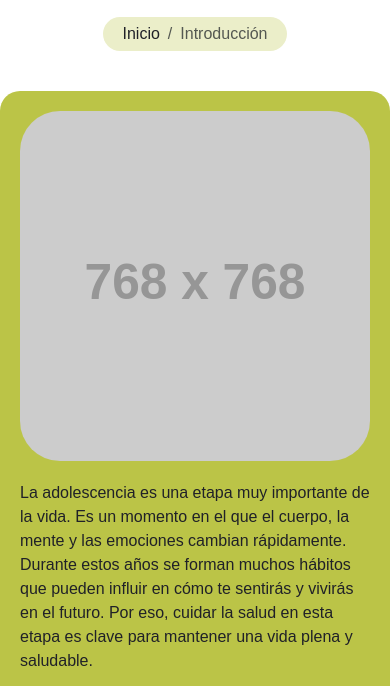
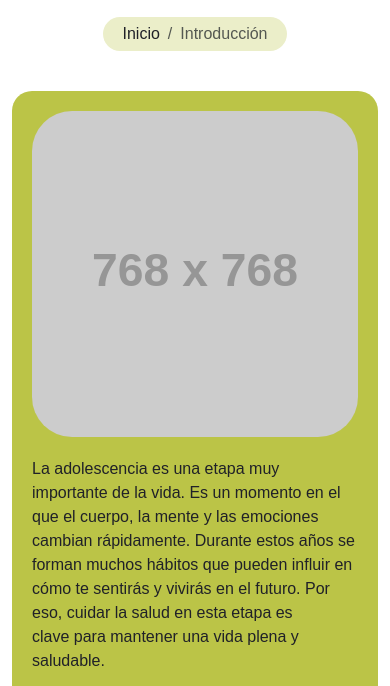
Before and after one commit to davidortuno/oa-estilo-calidad-vida, a plain HTML site: page introduccion.html in a window 390 px wide. Shown: the part 155-841 px from the top of the page. Drawn offline with nearby package versions, Linux system fonts and the light colour scheme; placeholder pictures from the web are drawn by us; a web font is replaced by a local one.

Commit message:
Ajuste de espacio en introducción

```diff
--- a/css/style.css
+++ b/css/style.css
@@ -451,8 +451,9 @@ hr.linea-footer {
 
 .fondo-oa-introduccion {
   background-color: var(--verde-pacch);
-  padding: 5rem;
+  padding: 5rem 68px;
   border-radius: 1.25rem;
+  margin: 0;
 }
 
 .hero-introduccion {
@@ -681,7 +682,7 @@ hr.linea-footer {
   }
 
   .fondo-oa-introduccion {
-    padding: var(--20px);
+    padding: var(--20px) 8px;
   }
 
   .texto-introduccion {
--- a/introduccion.html
+++ b/introduccion.html
@@ -85,8 +85,8 @@
                 </div>
             </div>
         </section>
-        <section class="container fondo-oa-introduccion">
-            <div class="row d-flex justify-content-center align-items-center">
+        <section class="container">
+            <div class="row d-flex justify-content-center align-items-center fondo-oa-introduccion">
                 <div class="col-lg-6">
                     <img src="https://placehold.co/768x768" class="img-fluid img-portada"
                         alt="Portada OA Estilo de vida saludable y calidad de vida">
```
